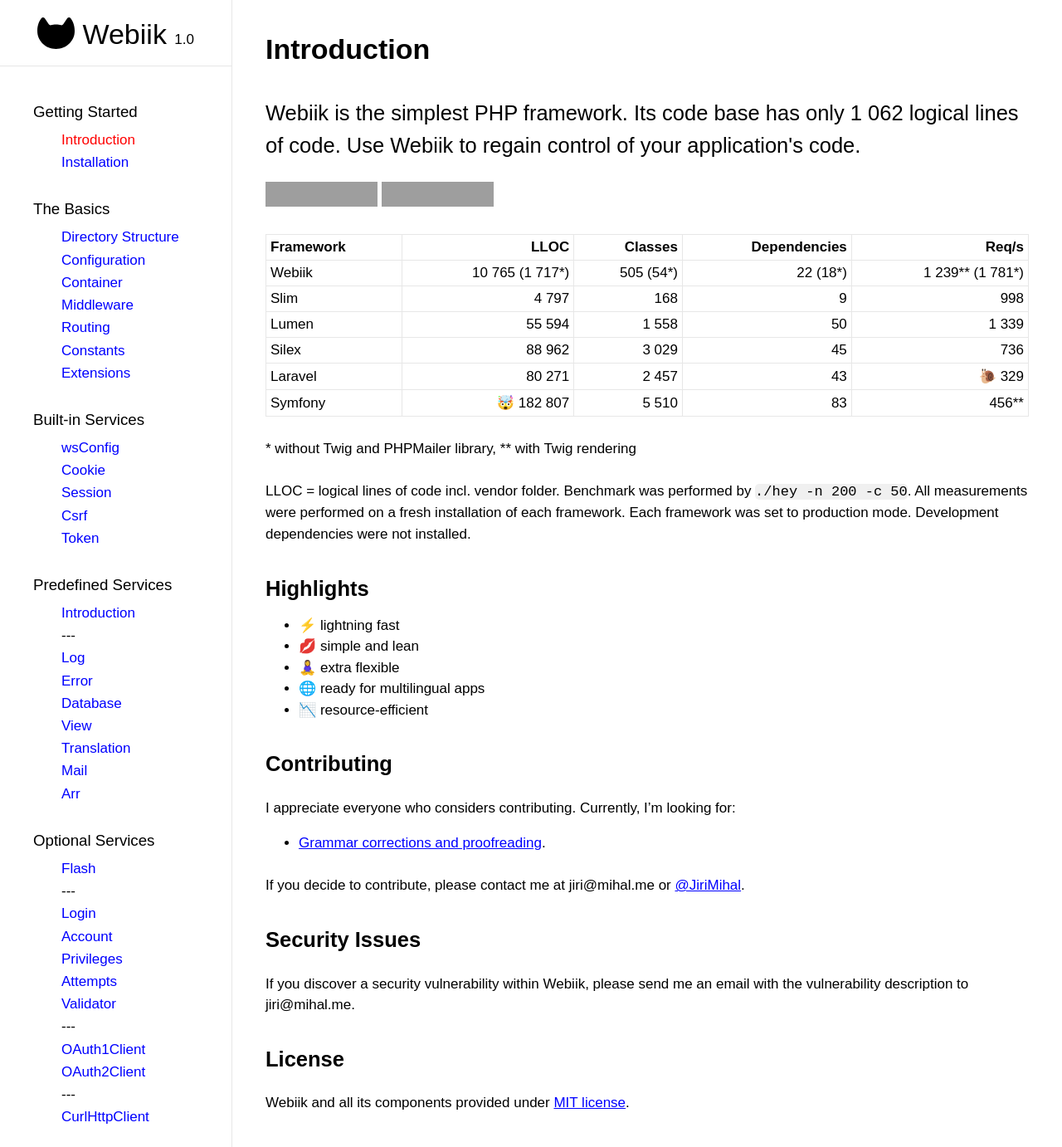
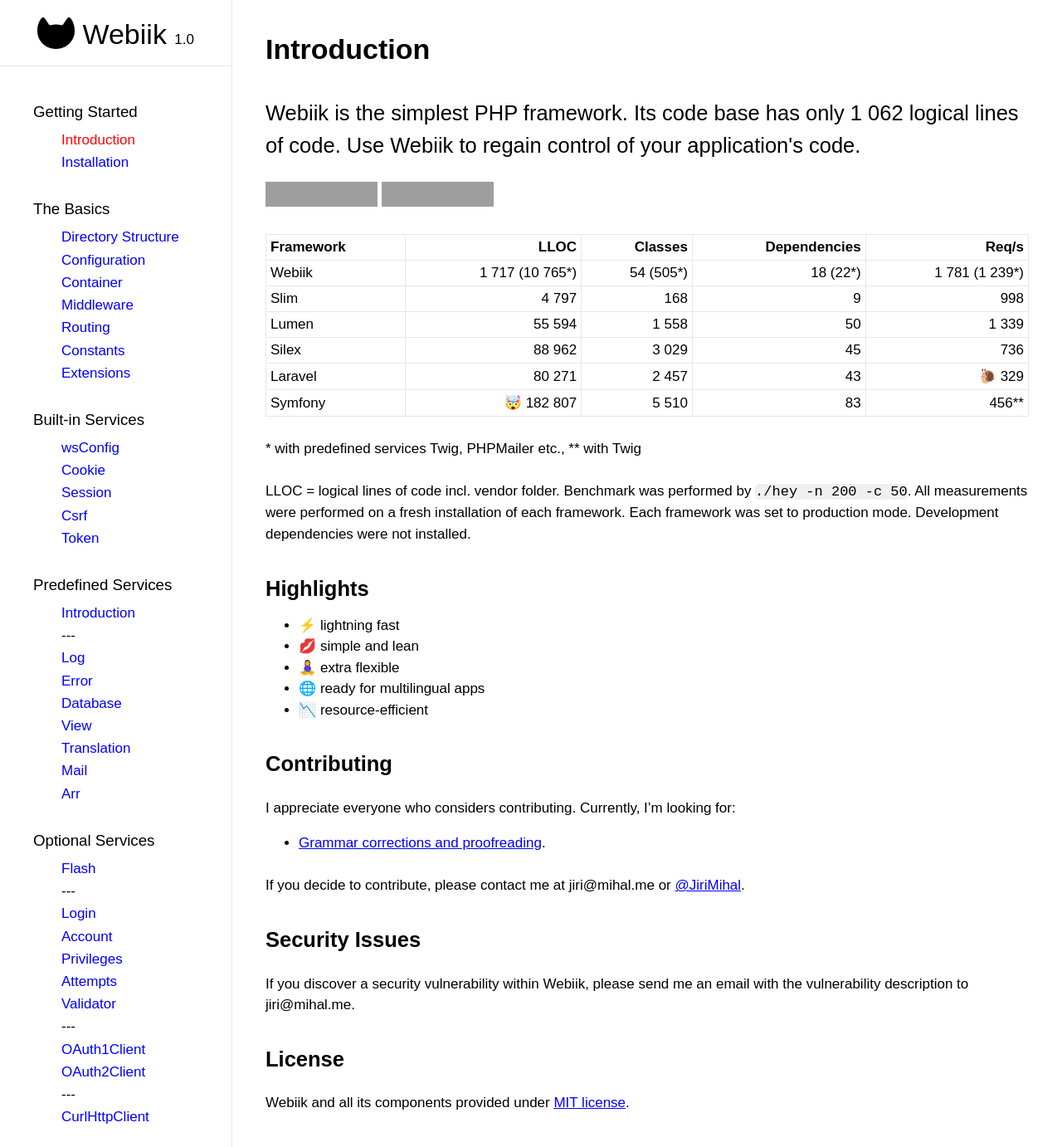
Before and after one commit to webiik/webiik, a Jekyll site: the page built from index.md, in a window 1280 px wide and 1382 px high. Shown: the whole window at 83% size. Built offline with Jekyll 4.4.1, drawn with Linux system fonts in a browser that asks for light colours; grey boxes are pictures that could not be loaded.

Commit message:
update Comparison table

```diff
--- a/index.md
+++ b/index.md
@@ -10,14 +10,14 @@
 
 | Framework | LLOC | Classes | Dependencies | Req/s |
 | :-------- | ---: | ------: | -----------: | ----: |
-| Webiik  | 10 765 (1 717*) | 505 (54*) | 22 (18*) | 1 239** (1 781*) |
+| Webiik  | 1 717 (10 765*) | 54 (505*) | 18 (22*) | 1 781 (1 239*) |
 | Slim | 4 797 | 168 | 9 | 998 |
 | Lumen | 55 594 | 1 558 | 50 | 1 339 |
 | Silex | 88 962 | 3 029 | 45 | 736 |
 | Laravel | 80 271 | 2 457 | 43 | 🐌 329 |
 | Symfony | 🤯 182 807 | 5 510 | 83 | 456** |
 
-\* without Twig and PHPMailer library, \** with Twig rendering
+\* with predefined services Twig, PHPMailer etc., \** with Twig
 
 LLOC = logical lines of code incl. vendor folder. Benchmark was performed by `./hey -n 200 -c 50`. All measurements were performed on a fresh installation of each framework. Each framework was set to production mode. Development dependencies were not installed.
 
```
